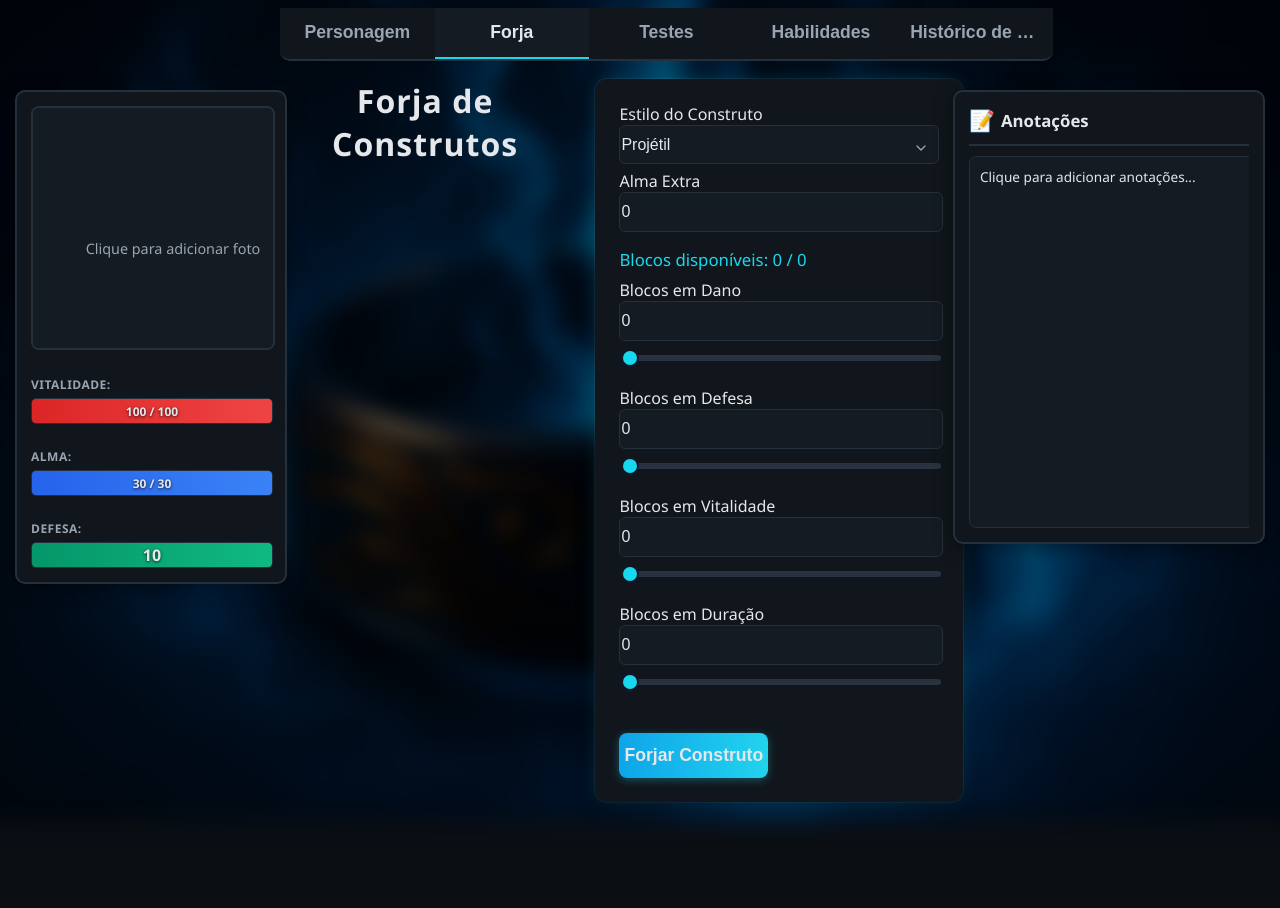
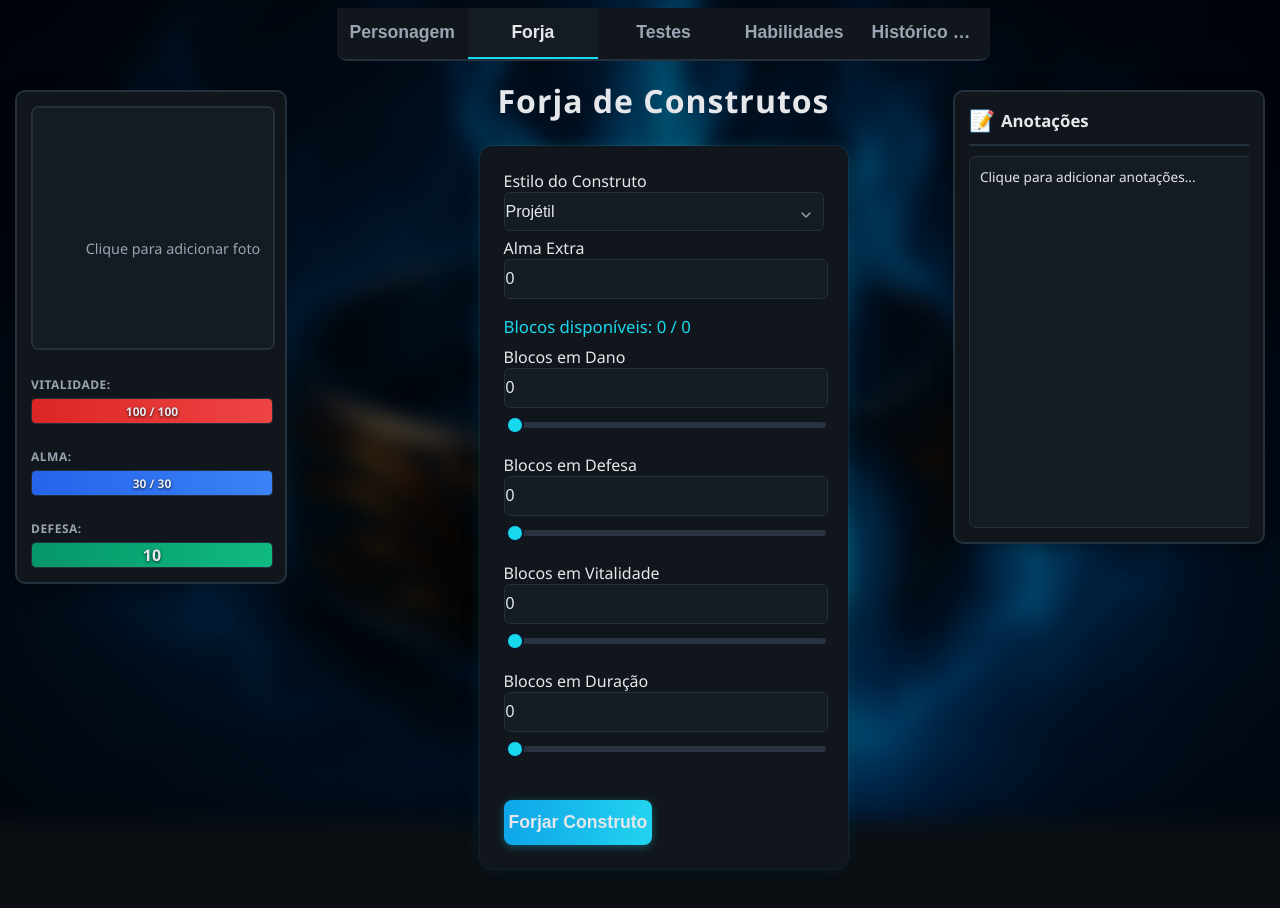
Before and after one commit to PedroAugusto08/LIGHT, a Next.js app: page / in a window 1280 px wide. Both pictures are taken after a click on the button "Forja". Shown: the top 908 px of the page. Before the commit the page ends 858 px from the top, so only its background shows below. Built offline with nearby package versions, Linux system fonts and the light colour scheme.

Commit message:
Update index.js

```diff
--- a/pages/index.js
+++ b/pages/index.js
@@ -40,9 +40,10 @@ export default function Home() {
             <PersonagemTab />
           </div>
           <div className="tab-pane" id="tab-forja" style={{display:'none'}}>
-            <h1 className="personagem-title">Forja de Construtos</h1>
-            <div className="main-flex">
-              <div className="container">
+            <div className="personagem-container">
+              <h1 className="personagem-title">Forja de Construtos</h1>
+              <div className="main-flex">
+                <div className="container">
                 <form id="forgeForm" onSubmit={(e)=>e.preventDefault()}>
                   <label htmlFor="estilo">Estilo do Construto</label>
                   <div className="select-wrapper">
@@ -87,10 +88,12 @@ export default function Home() {
                 </form>
               </div>
             </div>
+            </div>
           </div>
           <div className="tab-pane" id="tab-testes" style={{display:'none'}}>
-            <h1 className="personagem-title">Testes e Favoritos</h1>
-            <div className="main-flex">
+            <div className="personagem-container">
+              <h1 className="personagem-title">Testes e Favoritos</h1>
+              <div className="main-flex">
               <div className="container">
                 <form id="testsForm" onSubmit={(e)=>e.preventDefault()}>
                   <label htmlFor="teste-pericia">Perícia</label>
@@ -124,6 +127,7 @@ export default function Home() {
                 <div id="favoritos-list"></div>
               </div>
             </div>
+            </div>
           </div>
           <div className="tab-pane" id="tab-habilidades" style={{display:'none'}}>
             <HabilidadesTab />
```
